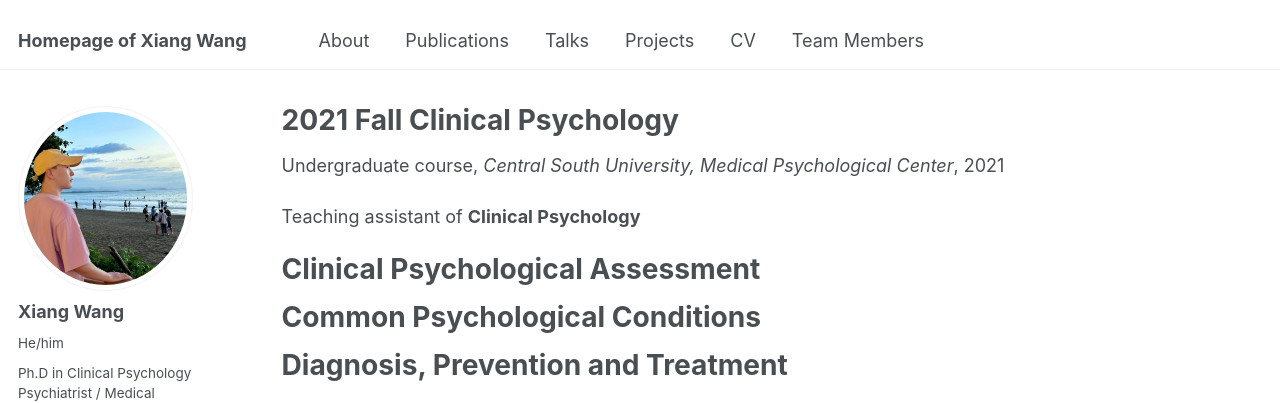
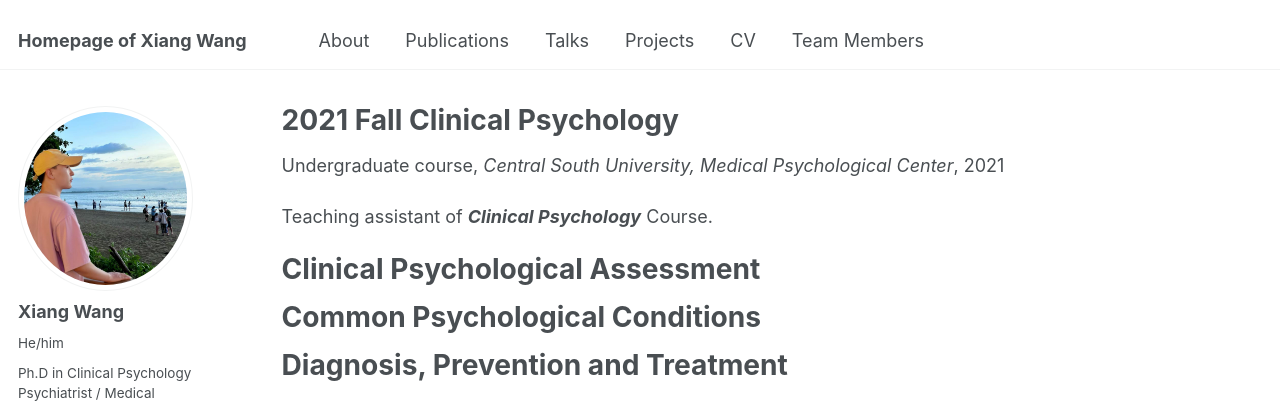
Before and after one commit to Xiang-Wangs/xiang-wangs.github.io, a Jekyll site: the page built from _teaching/2021-fall-clinical-psychology.md, in a window 1280 px wide and 1058 px high. Shown: the top 403 px of the window. Built offline with Jekyll 4.4.1, drawn with Linux system fonts in a browser that asks for light colours; some web fonts are replaced.

Commit message:
Update 2021-fall-clinical-psychology.md

```diff
--- a/_teaching/2021-fall-clinical-psychology.md
+++ b/_teaching/2021-fall-clinical-psychology.md
@@ -2,13 +2,14 @@
 title: "2021 Fall Clinical Psychology"
 collection: teaching
 type: "Undergraduate course"
+role: "Teaching assistant"
 permalink: /teaching/2021-fall-clinical-psychology
 venue: "Central South University, Medical Psychological Center"
 date: 2021-12-15
 location: "Changsha, CN"
 ---
 
-Teaching assistant of <strong>Clinical Psychology</strong>
+Teaching assistant of ***Clinical Psychology*** Course.
 
 Clinical Psychological Assessment
 ======
```
